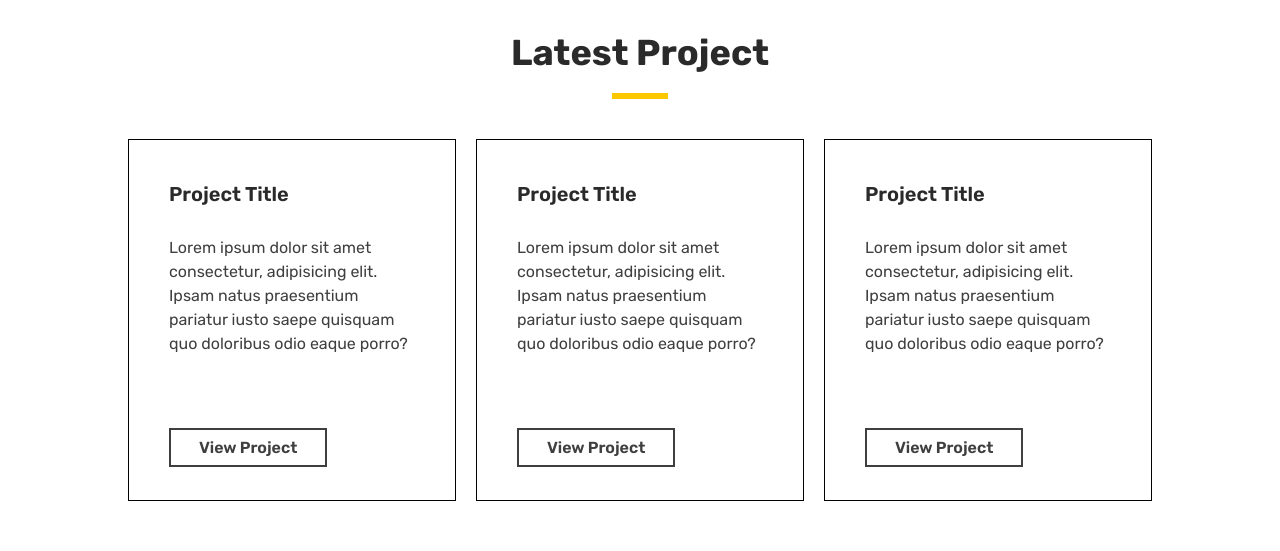
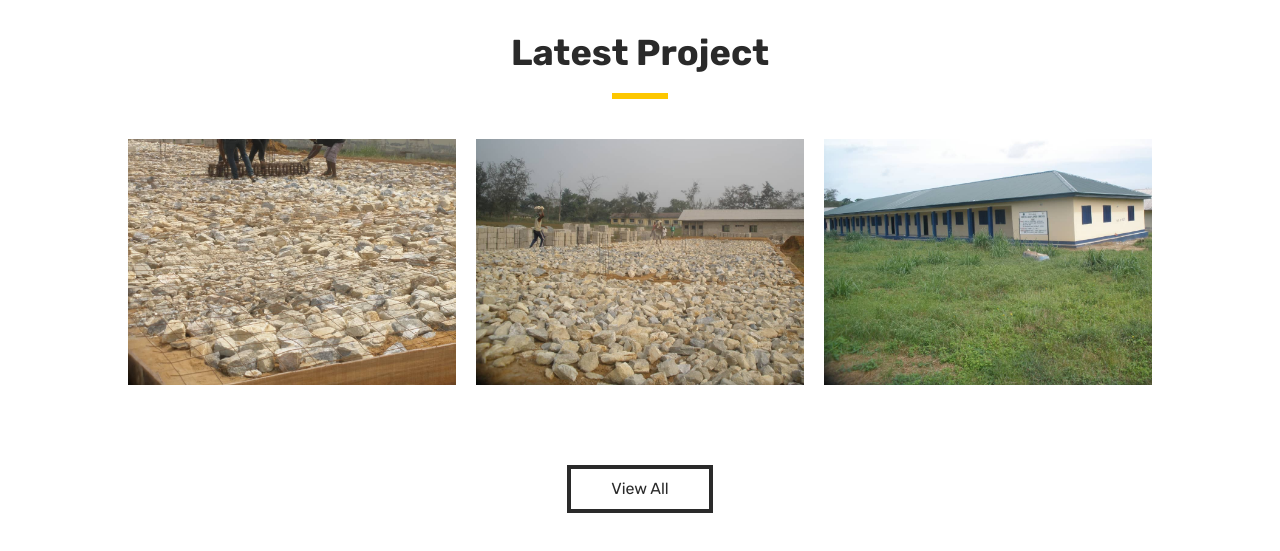
Before and after one commit to thedon-dev/nipoj-global, a React (Vite) app: page / in a window 1280 px wide. Shown: the part 1760-2311 px from the top of the page. Built offline with nearby package versions, Linux system fonts and the light colour scheme.

Commit message:
Semi Final Touches

```diff
--- a/src/components/Navbar.jsx
+++ b/src/components/Navbar.jsx
@@ -92,7 +92,7 @@ const Navbar = () => {
                 to={lnk.link}
                 className={({ isActive }) =>
                   `text-black text-center px-5 lg:px-3 py-5 lg:py-1 ${
-                    isActive ? "border-b-4 border-yellow-500" : ""
+                    isActive ? "lg:border-b-4 border-yellow-500" : ""
                   } transition-all duration-300`
                 }
               >
--- a/src/pages/Contact.jsx
+++ b/src/pages/Contact.jsx
@@ -1,4 +1,4 @@
-import React from "react";
+import React, { useEffect } from "react";
 import { LuConstruction } from "react-icons/lu";
 import { Link } from "react-router-dom";
 import YellowMarker from "../components/YellowMarker";
@@ -12,6 +12,9 @@ import FreeQuote from "../components/FreeQuote";
 import FAQ from "../components/QuestionAndAnswer";
 
 const Contact = () => {
+  useEffect(() => {
+    window.scrollTo(0, 0);
+  }, []);
   return (
     <main>
       <section className="flex flex-col lg:flex-row 2xl:container mx-auto">
@@ -77,14 +80,17 @@ const Contact = () => {
             </p>
           </div>
 
-          <div className="mt-5">
+          {/* <div className="mt-5">
             <Link className="text-sm lg:text-lg font-semibold border-4 border-yellow-500 px-4 py-2 lg:px-7 lg:py-3">
               Online Estimate Form
             </Link>
-          </div>
+          </div> */}
         </div>
       </div>
-      <div className="px-[5%] lg:px-[10%] py-14 lg:py-32 bg-[#f7f7f7]">
+      <div
+        id="sendMessage"
+        className="px-[5%] lg:px-[10%] py-14 lg:py-32 bg-[#f7f7f7]"
+      >
         <div className="2xl:container mx-auto flex flex-col-reverse lg:grid grid-cols-2 lg:gap-20">
           <div className="">
             <h2 className="text-4xl font-semibold mt-20 lg:mt-0">
--- a/src/pages/HomePage.jsx
+++ b/src/pages/HomePage.jsx
@@ -71,7 +71,10 @@ const HomePage = () => {
               cost-effective structures that meet global standards.
             </p>
             <div className="mt-14">
-              <Link className="uppercase font-bold lg:text-md px-7 py-3 bg-yellow-500 text-black">
+              <Link
+                to="/projects"
+                className="uppercase font-bold lg:text-md px-7 py-3 bg-yellow-500 text-black"
+              >
                 view our work
               </Link>
             </div>
--- a/src/pages/Projects.jsx
+++ b/src/pages/Projects.jsx
@@ -1,8 +1,10 @@
-import React from "react";
+import React, { useEffect } from "react";
 import HeroImage from "../assets/HeroImage.jpg";
-import { Link } from "react-router-dom";
 
 const Projects = () => {
+  useEffect(() => {
+    window.scrollTo(0, 0);
+  });
   return (
     <>
       <section className="flex flex-col lg:flex-row 2xl:container mx-auto">
@@ -17,7 +19,7 @@ const Projects = () => {
           <h1 className="text-4xl lg:text-5xl font-bold border-l-8 border-yellow-500 p-3 lg:p-5 text-white">
             Engineering & Construction
           </h1>
-          <p className="mt-10 text-sm lg:text-xl w-2/3">
+          <p className="mt-10 text-sm lg:text-xl lg:w-2/3">
             With a commitment to quality, innovation, and sustainability,{" "}
             <span className="text-2xl text-yellow-500 font-bold">NIPOJ </span>
             Global Services Ltd. delivers cutting-edge engineering and
@@ -28,7 +30,7 @@ const Projects = () => {
         </div>
       </section>
       <section className="2xl:container mx-auto bg-yellow-500 px-[5%] lg:px-[10%] py-20">
-        <h1 className="text-4xl text-center font-semibold text-[#2a2a2a]">
+        <h1 className="text-2xl lg:text-4xl text-center font-semibold text-[#2a2a2a]">
           Have a Project in Mind? <br /> Let's Get Building
         </h1>
       </section>
--- a/src/pages/Services.jsx
+++ b/src/pages/Services.jsx
@@ -178,7 +178,7 @@ const Services = () => {
 
       <section className="">
         <div className="2xl:container mx-auto">
-          <div className="lg:w-4/5 ms-auto bg-[#f7f7f7]">
+          <div className="lg:w-4/5 ms-auto">
             <div className="px-[5%] py-20 lg:p-32">
               <h2 className="text-4xl font-semibold">Energy</h2>
               <YellowMarker />
@@ -268,7 +268,7 @@ const Services = () => {
 
       <section className="">
         <div className="2xl:container mx-auto">
-          <div className="lg:w-4/5 ms-auto bg-[#f7f7f7]">
+          <div className="lg:w-4/5 ms-auto">
             <div className="px-[5%] py-20 lg:p-32">
               <h2 className="text-4xl font-semibold">Mining Operation</h2>
               <YellowMarker />
--- a/src/sections/mainPage/AboutSection.jsx
+++ b/src/sections/mainPage/AboutSection.jsx
@@ -43,7 +43,7 @@ const AboutSection = () => {
             to="/aboutus"
             className="lg:text-lg font-semibold px-7 py-2 border-4 border-yellow-500"
           >
-            ABOUT US
+            About Us
           </Link>
         </div>
       </div>
--- a/src/sections/mainPage/LatestProjects.jsx
+++ b/src/sections/mainPage/LatestProjects.jsx
@@ -1,25 +1,30 @@
 import React from "react";
 import YellowMarker from "../../components/YellowMarker";
 import { Link } from "react-router-dom";
+import img1 from "../../assets/IMG-20250217-WA0303.jpg";
+import img2 from "../../assets/IMG-20250217-WA0305.jpg";
+import img3 from "../../assets/IMG-20250217-WA0311.jpg";
 
 const LatestProjects = () => {
-  const projects = [
-    {
-      title: "Project Title",
-      desc: "Lorem ipsum dolor sit amet consectetur, adipisicing elit. Ipsam natus praesentium pariatur iusto saepe quisquam quo doloribus odio eaque porro?",
-      link: "",
-    },
-    {
-      title: "Project Title",
-      desc: "Lorem ipsum dolor sit amet consectetur, adipisicing elit. Ipsam natus praesentium pariatur iusto saepe quisquam quo doloribus odio eaque porro?",
-      link: "",
-    },
-    {
-      title: "Project Title",
-      desc: "Lorem ipsum dolor sit amet consectetur, adipisicing elit. Ipsam natus praesentium pariatur iusto saepe quisquam quo doloribus odio eaque porro?",
-      link: "",
-    },
-  ];
+  // const projects = [
+  //   {
+  //     title: "Project Title",
+  //     desc: "Lorem ipsum dolor sit amet consectetur, adipisicing elit. Ipsam natus praesentium pariatur iusto saepe quisquam quo doloribus odio eaque porro?",
+  //     link: "",
+  //   },
+  //   {
+  //     title: "Project Title",
+  //     desc: "Lorem ipsum dolor sit amet consectetur, adipisicing elit. Ipsam natus praesentium pariatur iusto saepe quisquam quo doloribus odio eaque porro?",
+  //     link: "",
+  //   },
+  //   {
+  //     title: "Project Title",
+  //     desc: "Lorem ipsum dolor sit amet consectetur, adipisicing elit. Ipsam natus praesentium pariatur iusto saepe quisquam quo doloribus odio eaque porro?",
+  //     link: "",
+  //   },
+  // ];
+
+  const images = [img1, img2, img3];
   return (
     <section className="px-[5%] lg:px-[10%] py-20">
       <div className="2xl:container mx-auto">
@@ -33,20 +38,23 @@ const LatestProjects = () => {
         </div>
 
         <div className="grid grid-cols-1 lg:grid-cols-3 gap-5 mt-10">
-          {projects.map((project, index) => (
-            <div key={index} className="border p-10">
-              <h2 className="text-xl text-[#2a2a2a] font-semibold">
-                {project.title}
-              </h2>
-              <p className="opacity-75 mt-7">{project.desc}</p>
-              <div className="mt-20">
-                <Link
-                  to={project.link}
-                  className="font-semibold px-7 py-2 opacity-75 border-2"
-                >
-                  View Project
-                </Link>
-              </div>
+          {images.map((project, index) => (
+            // <div key={index} className="border p-10">
+            //   <h2 className="text-xl text-[#2a2a2a] font-semibold">
+            //     {project.title}
+            //   </h2>
+            //   <p className="opacity-75 mt-7">{project.desc}</p>
+            //   <div className="mt-20">
+            //     <Link
+            //       to={project.link}
+            //       className="font-semibold px-7 py-2 opacity-75 border-2"
+            //     >
+            //       View Project
+            //     </Link>
+            //   </div>
+            // </div>
+            <div className="">
+              <img src={project} alt="" className="object-cover" />
             </div>
           ))}
         </div>
```
Also changed, not shown: src/pages/About.jsx (+12 -9 lines).
